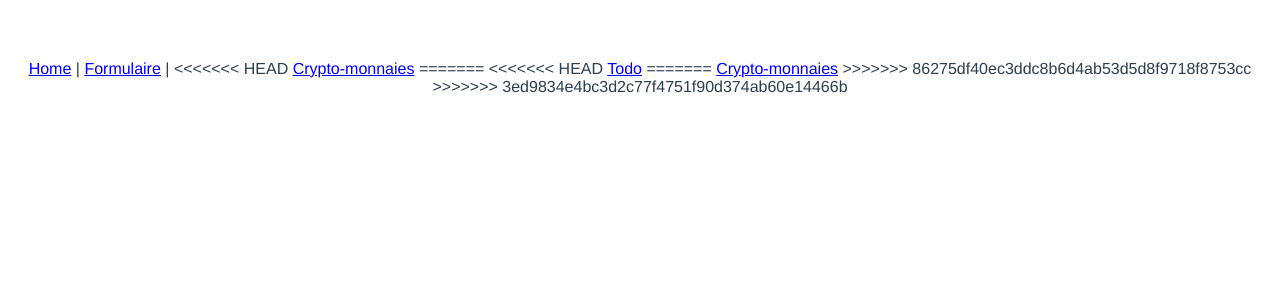
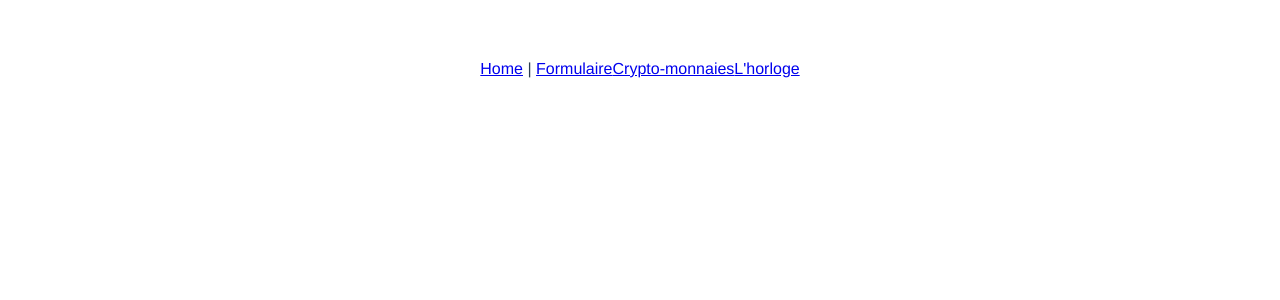
Before and after one commit to mchemlal/vue.js-clock-formBuilder-moduleCryptoMonnaie, a Vue app: page / in a window 1280 px wide. Shown: the top 300 px of the page. Built offline with nearby package versions, Linux system fonts and the light colour scheme; the HTML template or start-up script is replaced by a standard one.

Commit message:
navigation to clock page added

```diff
--- a/src/App.vue
+++ b/src/App.vue
@@ -1,16 +1,9 @@
 <template>
   <div id="app">
       <router-link to="/">Home</router-link> |
-      <router-link to="/formulaire">Formulaire</router-link> |
-<<<<<<< HEAD
+      <router-link to="/formulaire">Formulaire</router-link>
       <router-link to="/bitcoin">Crypto-monnaies</router-link>
-=======
-<<<<<<< HEAD
-      <router-link to="/todo">Todo</router-link>
-=======
-      <router-link to="/bitcoin">Crypto-monnaies</router-link>
->>>>>>> 86275df40ec3ddc8b6d4ab53d5d8f9718f8753cc
->>>>>>> 3ed9834e4bc3d2c77f4751f90d374ab60e14466b
+      <router-link to="/bitcoin">L'horloge</router-link>
     <router-view />
   </div>
 </template>
--- a/src/router/index.js
+++ b/src/router/index.js
@@ -13,15 +13,17 @@ const routes = [
   {
     path: '/formulaire',
     name: 'formulaire',
-    // route level code-splitting
-    // this generates a separate chunk (about.[hash].js) for this route
-    // which is lazy-loaded when the route is visited.
     component: () => import(/* webpackChunkName: "about" */ '../views/formulaire.vue')
   },
   {
     path: '/bitcoin',
     name: 'bitcoin',
     component: () => import('../views/bitcoin.vue')
+  },
+  {
+    path: '/clock',
+    name: 'clock',
+    component: () => import('../views/clock.vue')
   }
 ]
 
```
